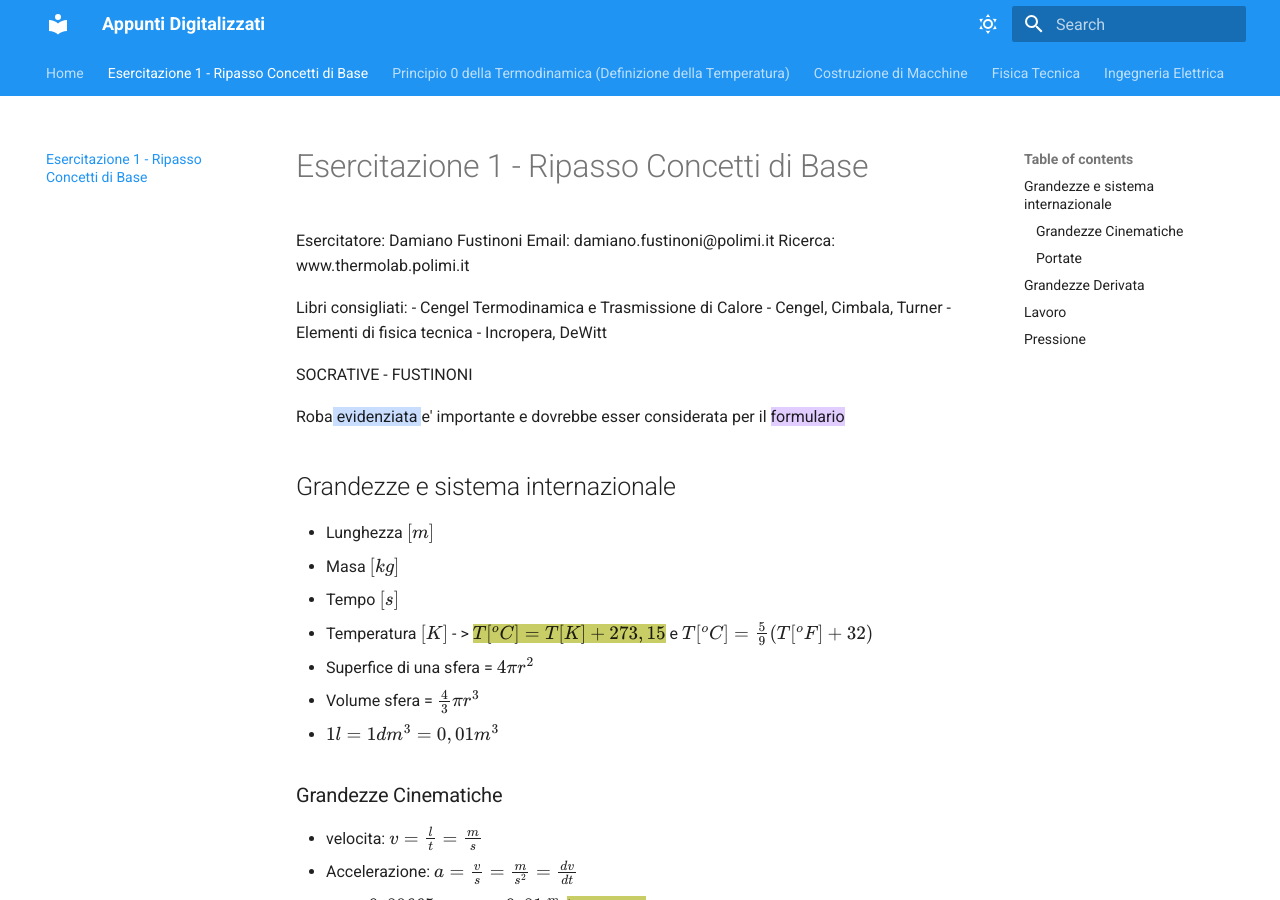
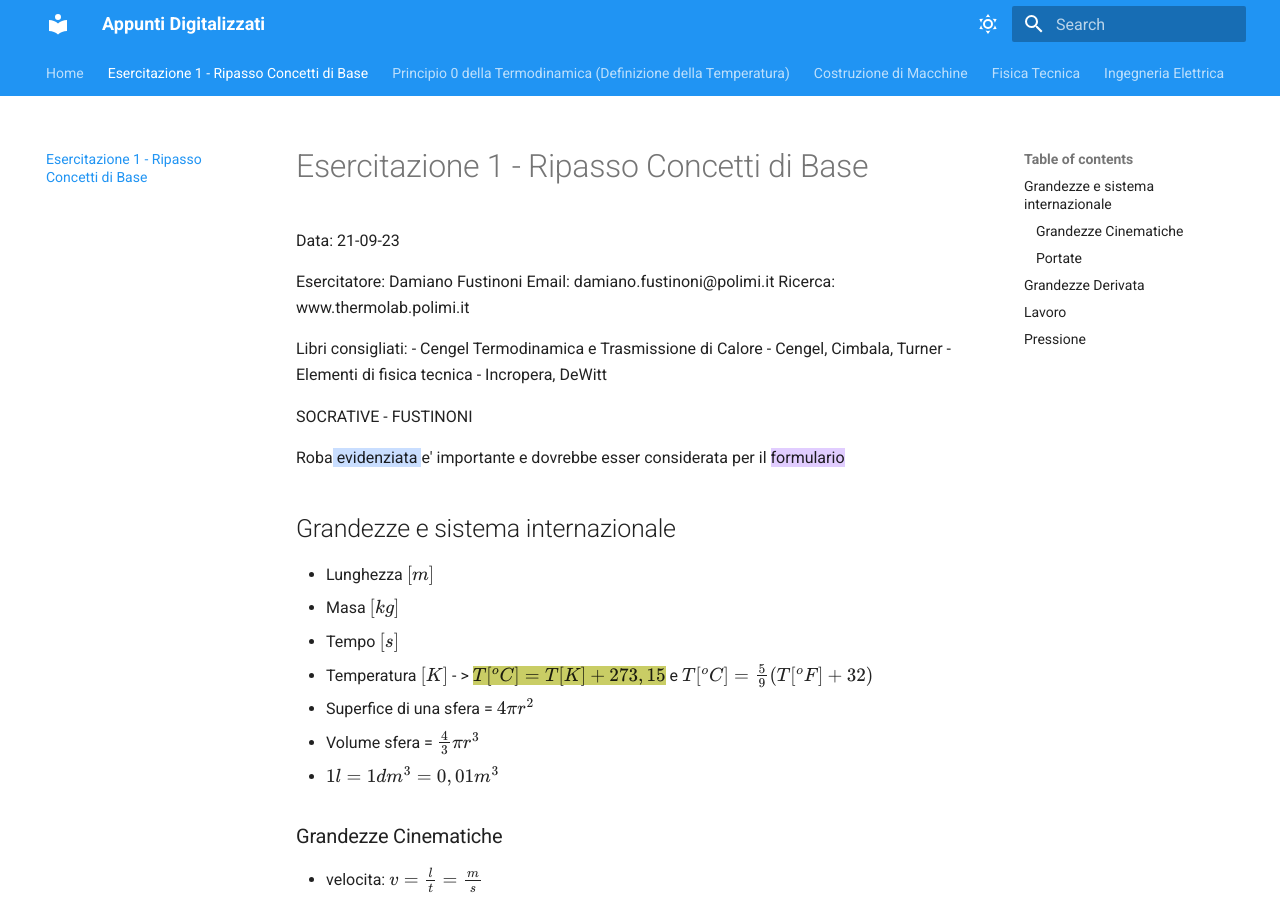
Before and after one commit to MORaHo/Appunti, an MkDocs documentation site: the page built from docs/FT - Esercitazione 1.md, in a window 1280 px wide and 900 px high. Built offline with MkDocs 1.6.1 and Material for MkDocs 9.7.7, drawn with Linux system fonts in a browser that asks for light colours; some web fonts are replaced.

Commit message:
PUSH NOTE : FT - Esercitazione 1.md

```diff
--- a/docs/FT - Esercitazione 1.md
+++ b/docs/FT - Esercitazione 1.md
@@ -8,6 +8,8 @@ share: true
 ---
 
 # Esercitazione 1 - Ripasso Concetti di Base
+
+Data: 21-09-23
 
 Esercitatore: Damiano Fustinoni
 Email: damiano.fustinoni@polimi.it
```
